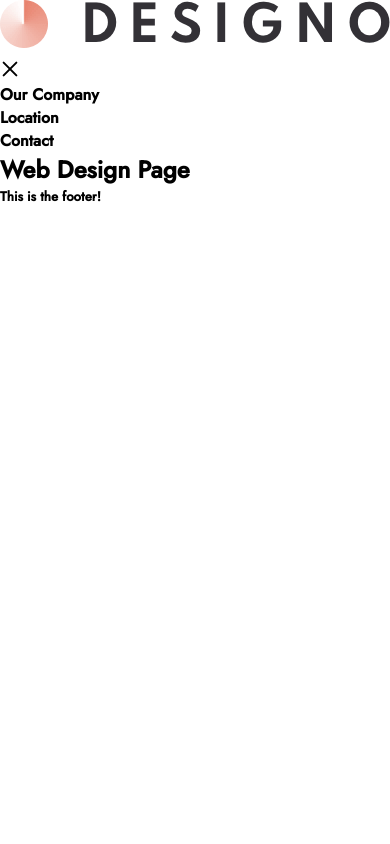
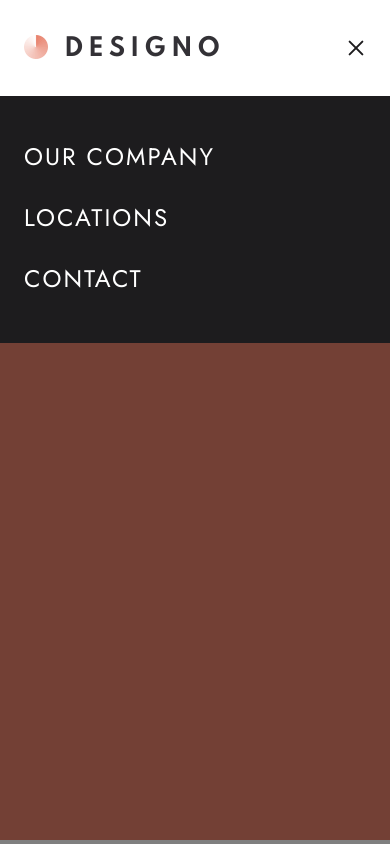
Before and after one commit to richieAiello/designo-website, a React (Vite) app: page /web-design in a window 390 px wide. Both pictures are taken after a click on the button "Open and close navigation menu.". Built offline with nearby package versions, Linux system fonts and the light colour scheme.

Commit message:
Styles for nav on mobile.

```diff
--- a/src/components/footer/Footer.js
+++ b/src/components/footer/Footer.js
@@ -1,7 +1,7 @@
 export default function Footer() {
   return (
-    <>
+    <footer className="footer">
       <h5>This is the footer!</h5>
-    </>
+    </footer>
   );
 }
--- a/src/components/nav/Nav.js
+++ b/src/components/nav/Nav.js
@@ -1,5 +1,5 @@
 import { useRef, useEffect, useState } from "react";
-import { Link, NavLink } from "react-router-dom";
+import { NavLink } from "react-router-dom";
 import logo from "../../assets/shared/desktop/logo-dark.png";
 
 export default function Nav() {
@@ -66,9 +66,9 @@ export default function Nav() {
   return (
     <nav className="nav">
       <div className="nav__wrapper container">
-        <Link to="/">
-          <img src={logo} alt="Designo company logo." className="logo" />
-        </Link>
+        <NavLink to="/" aria-label="Link to home page." className="logo">
+          <img src={logo} alt="Designo company logo." className="logo__icon"/>
+        </NavLink>
         {/* Hidden on tablet and desktop */}
         <button
           type="button"
@@ -84,13 +84,13 @@ export default function Nav() {
         <div className="nav__menu hidden" ref={navMenu}>
           <ul className="nav__list">
             <li className="nav__item">
-              <Link to="/about" className="nav__link link">Our Company</Link>
+              <NavLink to="/about" className="nav__link link">Our Company</NavLink>
             </li>
             <li className="nav__item">
-              <Link to="/locations" className="nav__link link">Location</Link>
+              <NavLink to="/locations" className="nav__link link">Locations</NavLink>
             </li>
             <li className="nav__item">
-              <Link to="/contact" className="nav__link link">Contact</Link>
+              <NavLink to="/contact" className="nav__link link">Contact</NavLink>
             </li>
           </ul>
         </div>
--- a/src/main.scss
+++ b/src/main.scss
@@ -1,3 +1,16 @@
+/*****************************************
+  VARIABLES
+*****************************************/
+$white: #FFFFFF;
+$light-grey: #F1F3F5;
+$black: #1D1C1E;
+$dark-grey: #333136;
+$peach: #E7816B;
+$light-peach: #FFAD9B;
+
+/*****************************************
+  RESET AND SCROLLBAR
+*****************************************/
 *,
 *::before,
 *::after {
@@ -6,18 +19,24 @@
   margin: 0;
 }
 
+/*****************************************
+  BASE STYLES
+*****************************************/
 .body {
   font-family: 'Jost', sans-serif;
+  font-weight: 400;
+  font-size: 0.9375rem;
+  line-height: 1.5625rem;
 }
 
-.heading {
-  font-weight: 700;
+.container {
+  width: min(100% - 3rem, 689px);
+  margin-inline: auto;
 }
 
 .btn,
 .link {
   color: inherit;
-  font-weight: 700;
   transition: all 400ms;
 }
 
@@ -25,6 +44,7 @@
   display: inline-block;
   border: initial;
   background-color: initial;
+  font-weight: 500;
 }
 
 .link {
@@ -41,12 +61,85 @@
   position: absolute;
 }
 
+.active {
+  text-decoration: underline;
+}
+
+.bold {
+  font-weight: 500;
+}
+
 .hidden {
   display: none;
 }
 
+/*****************************************
+  NAV
+*****************************************/
+.nav {
+  height: 6rem;
+  width: 100%;
+  background-color: $white;
+  position: fixed;
+  top: 0;
+
+  .logo {
+    height: 1.6875rem;
+    width: min(100%, 202px);
+
+    &__icon {
+      width: 100%;
+    }
+  }
+
+  &__wrapper {
+    display: flex;
+    justify-content: space-between;
+    align-items: center;
+    height: 100%;
+  }
+
+  &__menu {
+    background-color: $black;
+    color: $white;
+    padding: 3rem 0;
+    position: absolute;
+    width: 100%;
+    left: 0;
+    top: 6rem;
+    z-index: 2;
+  }
+
+  &__list {
+    list-style: none;
+    width: min(100% - 3rem, 689px);
+    margin-inline: auto;
+  }
+
+  &__item:nth-of-type(2) {
+    margin: 2rem 0;
+  }
+
+  &__link {
+    text-transform: uppercase;
+    font-size: 1.5rem;
+    line-height: inherit;
+    letter-spacing: 2px;
+  }
+
+  &__shadow {
+    height: calc(100vh - 6rem);
+    width: 100vw;
+    background-color: rgba(#000, 50%);
+    position: absolute;
+    top: 6rem;
+    left: 0;
+    z-index: 1;
+  }
+}
+
 .hamburger {
-  background-color: #000;
+  background-color: $black;
   width: 20px;
   height: 2px;
   border-radius: 1rem;
@@ -75,6 +168,19 @@
   transform: rotate(-315deg);
 }
 
+/*****************************************
+  FOOTER
+*****************************************/
+// Temporary footer styles
+.footer {
+  background-color: $peach;
+  width: 100%;
+  height: 815px;
+}
+
+/*****************************************
+  BUTTONS
+*****************************************/
 .btn {
   &:hover,
   &:focus {
@@ -94,3 +200,58 @@
     // }
   }
 }
+
+/**********************************
+  ANIMATIONS
+**********************************/
+@keyframes slide-in {
+  0% {
+    transform: translateX(-100vw);
+  }
+  100% {
+    transform: translateX(0);
+  }
+}
+
+@keyframes slide-out {
+  0% {
+    transform: translateX(0);
+  }
+  100% {
+    transform: translateX(-100vw);
+  }
+}
+
+@keyframes fade-in {
+  0% {
+    opacity: 0%;
+  }
+  100% {
+    opacity: 100%;
+  }
+}
+
+@keyframes fade-out {
+  0% {
+    opacity: 100%;
+  }
+  100% {
+    opacity: 0%;
+  }
+}
+
+.slide-in {
+  animation: slide-in 400ms forwards;
+}
+
+.slide-out {
+  animation: slide-out 400ms forwards;
+}
+
+.fade-in {
+  animation: fade-in 400ms forwards;
+}
+
+.fade-out {
+  animation: fade-out 400ms forwards;
+}
```
